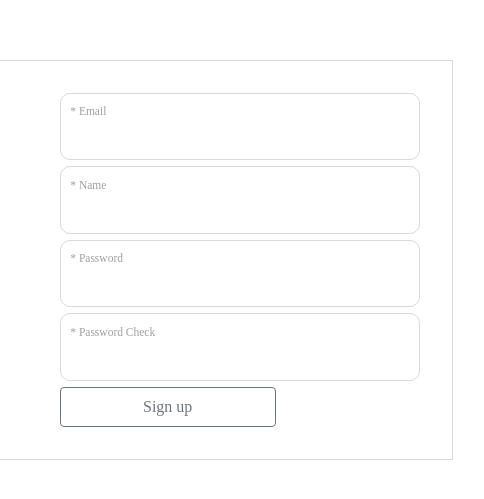
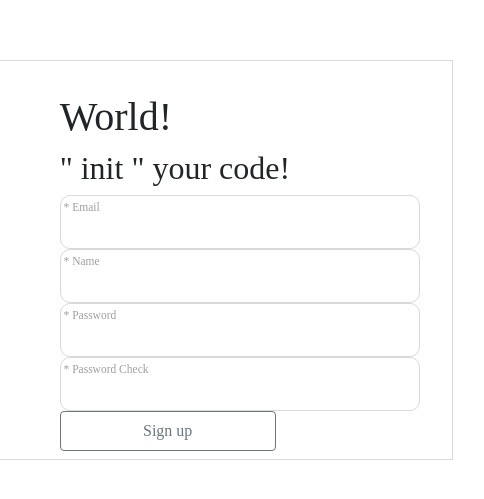
Before and after one commit to Avoler0/nbcamp-spartafolio, a website: page src/front/sign-up.html in a window 1280 px wide. Shown: the part 113-612 px from the top of the page, 655-1139 px from the left. Drawn offline with nearby package versions, Linux system fonts and the light colour scheme; files whose address does not match are found by name; a web font is replaced by a local one.

Commit message:
fix: 회원가입 문구 수정

```diff
--- a/src/front/css/login.css
+++ b/src/front/css/login.css
@@ -23,9 +23,10 @@ body {
   display: flex;
   flex-direction: column;
   border: 1px solid #d9d9d9;
-  padding: 0.6rem;
+  padding: 0.7%;
   border-radius: 10px;
   width: 360px;
+  height: 20%;
 }
 
 .input-wrap span {
--- a/src/front/css/signup.css
+++ b/src/front/css/signup.css
@@ -23,9 +23,10 @@ body {
   display: flex;
   flex-direction: column;
   border: 1px solid #d9d9d9;
-  padding: 0.6rem;
+  padding: 0.8%;
   border-radius: 10px;
   width: 360px;
+  height: 20%;
 }
 
 .input-wrap span {
--- a/src/front/sign-up.html
+++ b/src/front/sign-up.html
@@ -17,17 +17,15 @@
     />
   </head>
   <body>
-    <!-- <div class="other-container">
-      <div id="gif-box">
-        <div><img src="/images/catKey.gif" loop=infinite> </img> </div>
-      </div>
-    </div> -->
-
     <div class="sign-up-container">
       <div id="gif-box">
         <div><img src="/images/catKey.gif" loop=infinite> </img> </div>
       </div>
       <form id="signUp-form">
+        <label>
+          <h1>World! </h1>
+          <h2>" init " your code!</h2>
+        </label>
         <label class="input-wrap">
           <span>* Email</span>
           <input type="text" class="email-input" />
```
